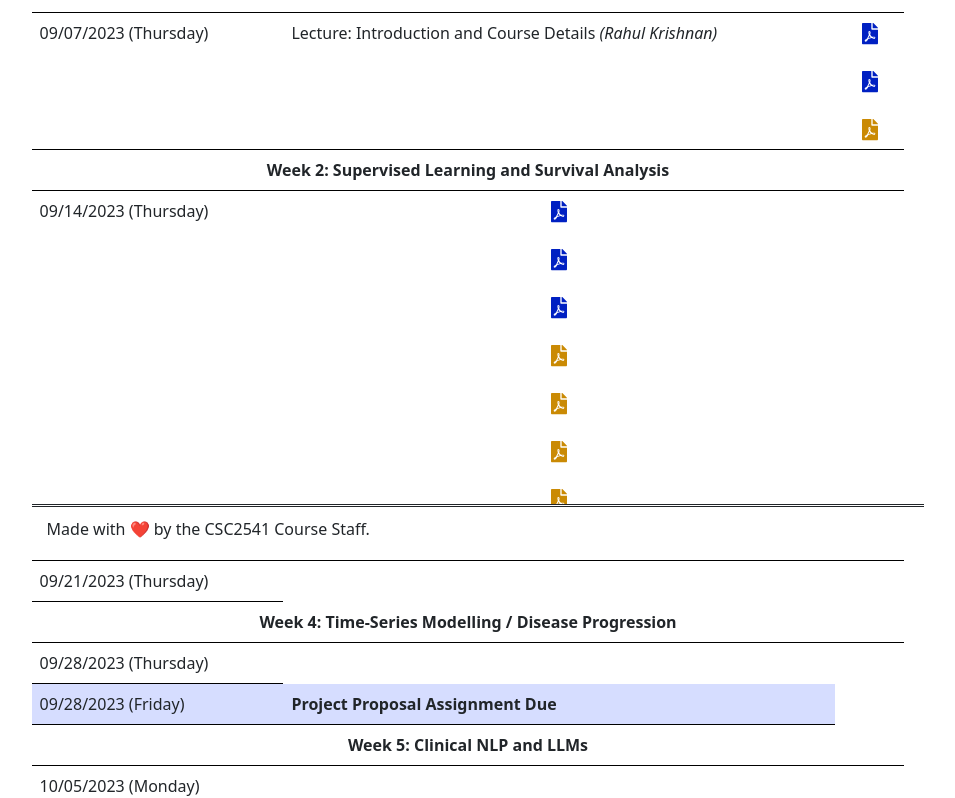
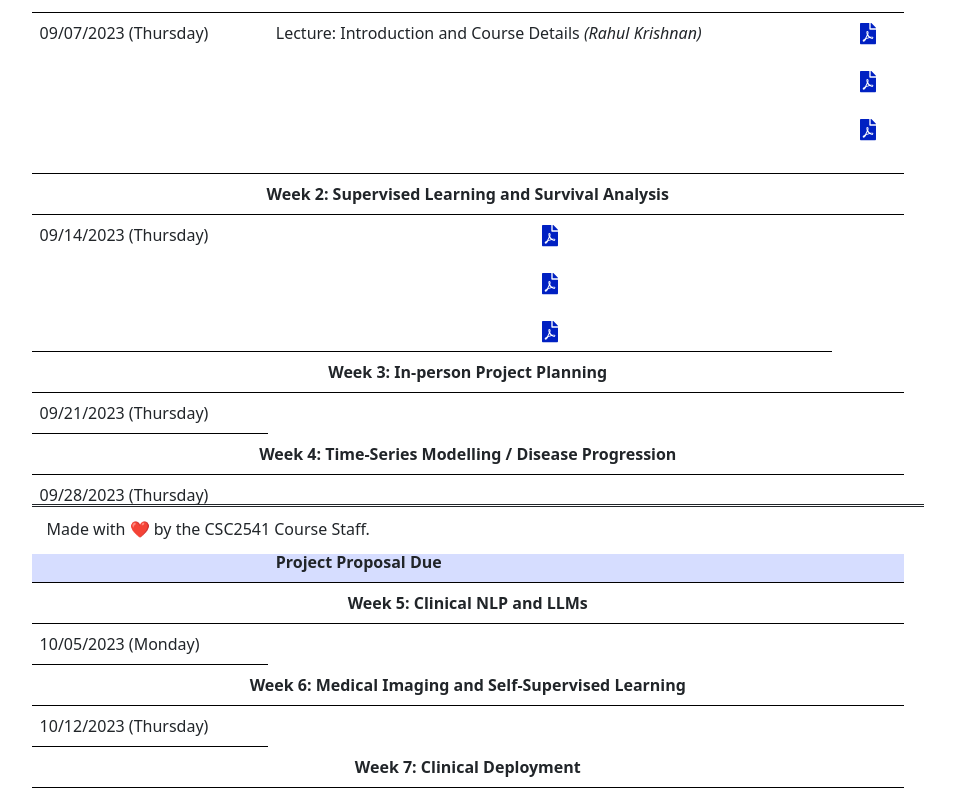
Before and after one commit to csc2541-2023/csc2541-2023.github.io, a Next.js app: page /schedule in a window 1280 px wide. Shown: the part 246-1044 px from the top of the page, without its empty margins (162-1117 px from the left). Built offline with nearby package versions, Linux system fonts and the light colour scheme; what @tailwindcss/typography would draw is missing.

Commit message:
updated schedule and readings

```diff
--- a/pages/schedule.js
+++ b/pages/schedule.js
@@ -67,16 +67,20 @@ export default function Home() {
                 <td>Lecture: <a>Introduction and Course Details</a> <i>(Rahul Krishnan)</i></td>
                 <td rowSpan="1">
                   {makeLink("mandatory",
-                  "https://www.healthaffairs.org/doi/full/10.1377/hlthaff.2014.0041",
-                  "Big Data In Health Care: Using Analytics... (Bates et al.)")}
+                  "https://www.nature.com/articles/s41586-023-05881-4?utm_medium=Social&utm_campaign=nature&utm_source=Twitter#Echobox=1681386702",
+                  "Foundation Models for Generalist AI.. (Moor et al.)")}
                   <br></br>
                   {makeLink("mandatory",
                   "https://arxiv.org/pdf/1806.00388.pdf",
                   "A Review of Challenges and Opportunities... (Ghassemi et al.)")}
                   <br></br>
-                  {makeLink("optional",
-                  "https://discovery.ucl.ac.uk/id/eprint/1598/1/A22.pdf",
-                  "Electronic Health Records (Kalra and Ingram)")}
+                  {makeLink("mandatory",
+                  "https://arxiv.org/abs/1606.00931",
+                  "DeepSurv: Personalized Treatment... (Katzman et al.)")}
+                  <br></br>
+                  {makeLink("Mandatory",
+                  "https://ojs.aaai.org/index.php/AAAI/article/view/11842",
+                  "DeepHit (Li et al.)")}
                 </td>
               </tr>
               {/* WEEK 2 */}
@@ -88,33 +92,17 @@ export default function Home() {
                 {/* <td>Lecture: <a>Supervised Learning in Healthcare I</a> <i>(Rahul Krishnan)</i></td> */}
                 {/* <td rowSpan="1" style={{verticalAlign: "middle"}}> */}
                 <td rowSpan="1">
-                {makeLink("mandatory",
-                  "https://arxiv.org/abs/1606.00931",
-                  "DeepSurv: Personalized Treatment... (Katzman et al.)")}
-                  <br></br>
                   {makeLink("mandatory",
                   "https://www.liebertpub.com/doi/pdfplus/10.1089/big.2015.0020",
                   "Population-Level Prediction of Type 2... (Razavian et al.)")}
                   <br></br>
                   {makeLink("mandatory",
-                  "https://www.ahajournals.org/doi/full/10.1161/01.cir.97.18.1837",
-                  "Prediction of Coronary Heart Disease... (Wilson et al.)")}
+                  "https://journals.plos.org/ploscompbiol/article?id=10.1371/journal.pcbi.1006076",
+                  "CoxNNET - Survival analysis from omics... (Ching et al.)")}
                   <br></br>
-                  {makeLink("optional",
-                  "https://www.nature.com/articles/nature21056",
-                  "Dermatologist-level classification of skin cancer... (Esteva et al.)")}
-                  <br></br>
-                  {makeLink("optional",
-                  "https://www.science.org/doi/full/10.1126/scitranslmed.aab3719",
-                  "A targeted real-time early warning... (Henry et al.)")}
-                  <br></br>
-                  {makeLink("optional",
-                  "https://data.princeton.edu/wws509/notes/c7.pdf",
-                  "Survival Models (Rodriguez)")}
-                  <br></br>
-                  {makeLink("optional",
-                  "https://www.nature.com/bjc/articles?type=tutorial-paper",
-                  "Survival Analysis Tutorial (Clark, Bradburn, et al.)")}
+                  {makeLink("mandatory",
+                  "https://www.nature.com/articles/s41746-018-0029",
+                  "DeepLearning with EHR (Rajkomar et al.)")}
                 </td>
               </tr>
               {/* <tr>
@@ -196,16 +184,19 @@ export default function Home() {
                 </td> */}
               </tr>
               <tr>
-                <td id="deadlineTableRow">09/28/2023 (Friday)</td>
+                <td id="deadlineTableRow">09/28/2023 (Thursday)</td>
                 <td id="deadlineTableRow">
-                  {/* Student Paper Presentation: A Targeted Real-Time Early Warning Score (TREWScore) for Septic Shock <i>(Shihao Ma, Shreyansh Banthia)</i>
+                {/* <td>
+                  Student Project Presentation: <a href="project_presentations/CSC2541_VahidBalazadeh_TomGinsberg_KorbinianKoch_VasudevSharma_ProjectPresentation.pdf" target="_blank">DisCeRn: Disease-Contrastive Representations from Multi-Modal Medical Data</a> (Vahid Balazadeh, Tom Ginsberg, Korbinian Koch, Vasudev Sharma)
                   <br></br>
                   <br></br>
-                  Student Paper Presentation: <a href="paper_presentations/CSC2541_KorbinianKoch_PaperPresentation.pdf" target="_blank">Population-Level Prediction of Type 2 Diabetes From Claims Data and Analysis of Risk Factors</a> <i>(Korbinian Koch)</i>
+                  Student Project Presentation: <a href="project_presentations/CSC2541_RuijingZeng_TongziWu_WeimingRen_TianshuZhu_ProjectPresentation.pdf" target="_blank">Towards Transformer-Based Automated ICD Coding: Challenges, Pitfalls and Solutions</a> (Ruijing Zeng, Tongzi Wu, Weiming Ren, Tianshu Zhu)
+                </td> */}
+                <td></td>
                   <br></br>
-                  <br></br> */}
-                  <b>Project Proposal Assignment Due</b>
+                  <b>Project Proposal Due</b>
                 </td>
+                <td id="deadlineTableRow"></td>
               </tr>
               {/* WEEK 5 */}
               <tr>
@@ -350,7 +341,7 @@ export default function Home() {
                 </td>
               </tr> */}
               <tr>
-                <td id="deadlineTableRow">10/29/2021 (Friday)</td>
+                <td id="deadlineTableRow">10/29/2023 (Friday)</td>
                 <td id="deadlineTableRow">
                   {/* Student Paper Presentation: <a href="paper_presentations/CSC2541_ShujunYan_DianaKan_PaperPresentation.pdf" target="_blank">Fully Automated Echocardiogram Interpretation in Clinical Practice</a> <i>(Shujun Yan, Dianna Kan)</i>
                   <br></br>
@@ -358,6 +349,7 @@ export default function Home() {
                   Student Paper Presentation: <a href="paper_presentations/CSC2541_VasudevSharma_FatemeHaghpanah_PaperPresentation.pdf" target="_blank">U-Net: Convolutional Networks for Biomedical Image Segmentation</a> <i>(Fateme Haghpanah, Vasudev Sharma)</i>
                   <br></br>
                   <br></br> */}
+                  <br></br>
                   <b>Paper Summary Assignment Due</b>
                 </td>
               </tr>
@@ -578,7 +570,7 @@ export default function Home() {
                 <td colSpan="3" align="center"><b>Week 14: Student Presentations</b></td>
               </tr>
               <tr>
-                <td>11/30/2023 (Thursday)</td>
+                <td>12/07/2023 (Thursday)</td>
                 <td>
                 <td>Student Project Presentations:</td>
                 <br></br>
@@ -595,7 +587,7 @@ export default function Home() {
                 <td></td>
               </tr>
               <tr>
-                <td id="deadlineTableRow">12/07/2021 (Wednesday)</td>
+                <td id="deadlineTableRow">12/07/2023 (Thursday)</td>
                 <td id="deadlineTableRow">
                 {/* <td>
                   Student Project Presentation: <a href="project_presentations/CSC2541_VahidBalazadeh_TomGinsberg_KorbinianKoch_VasudevSharma_ProjectPresentation.pdf" target="_blank">DisCeRn: Disease-Contrastive Representations from Multi-Modal Medical Data</a> (Vahid Balazadeh, Tom Ginsberg, Korbinian Koch, Vasudev Sharma)
```
